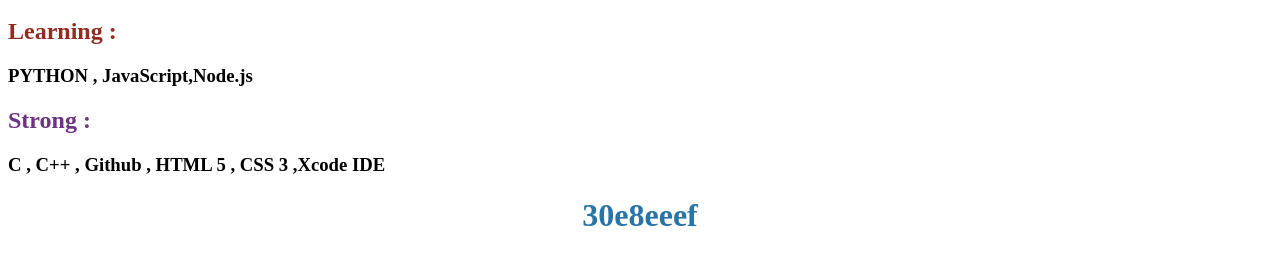
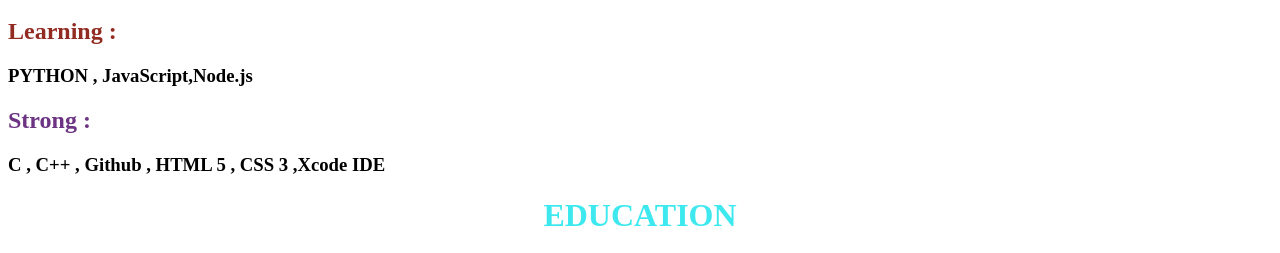
Before and after one commit to verma-rajesh/verma-rajesh.github.io, a plain HTML site: page index.html in a window 1280 px wide. Shown: the part 591-844 px from the top of the page. Drawn offline with Linux system fonts and the light colour scheme.

Commit message:
color changes of font

```diff
--- a/index.html
+++ b/index.html
@@ -24,7 +24,7 @@
 						<h3>PYTHON , JavaScript,Node.js<h3>
 			<h2 style="color: #6C3483">Strong : </h2>
 						<h3> C , C++ , Github  ,  HTML 5 , CSS 3 ,Xcode IDE</h3>
-	<h1 align="center" style="color: #2874A6">30e8eeef</h1>
+	<h1 align="center" style="color: #30e8eeef">EDUCATION</h1>
 		<h2 style="color: rgb(29, 10, 53)"><img src="ilog.jpg" alt="ies logo" width="100" height="100"> IES COLLEGE OF TECHNOLOGY</h2>
 		<h2 style="color: #008000;text-align: right;">2017 to 2021<br> Bachlor Of Technology</h2>
 	<a style="color :blue" href="http://www.iesbpl.ac.in/IES.php">http://www.iesbpl.ac.in</a>
```
